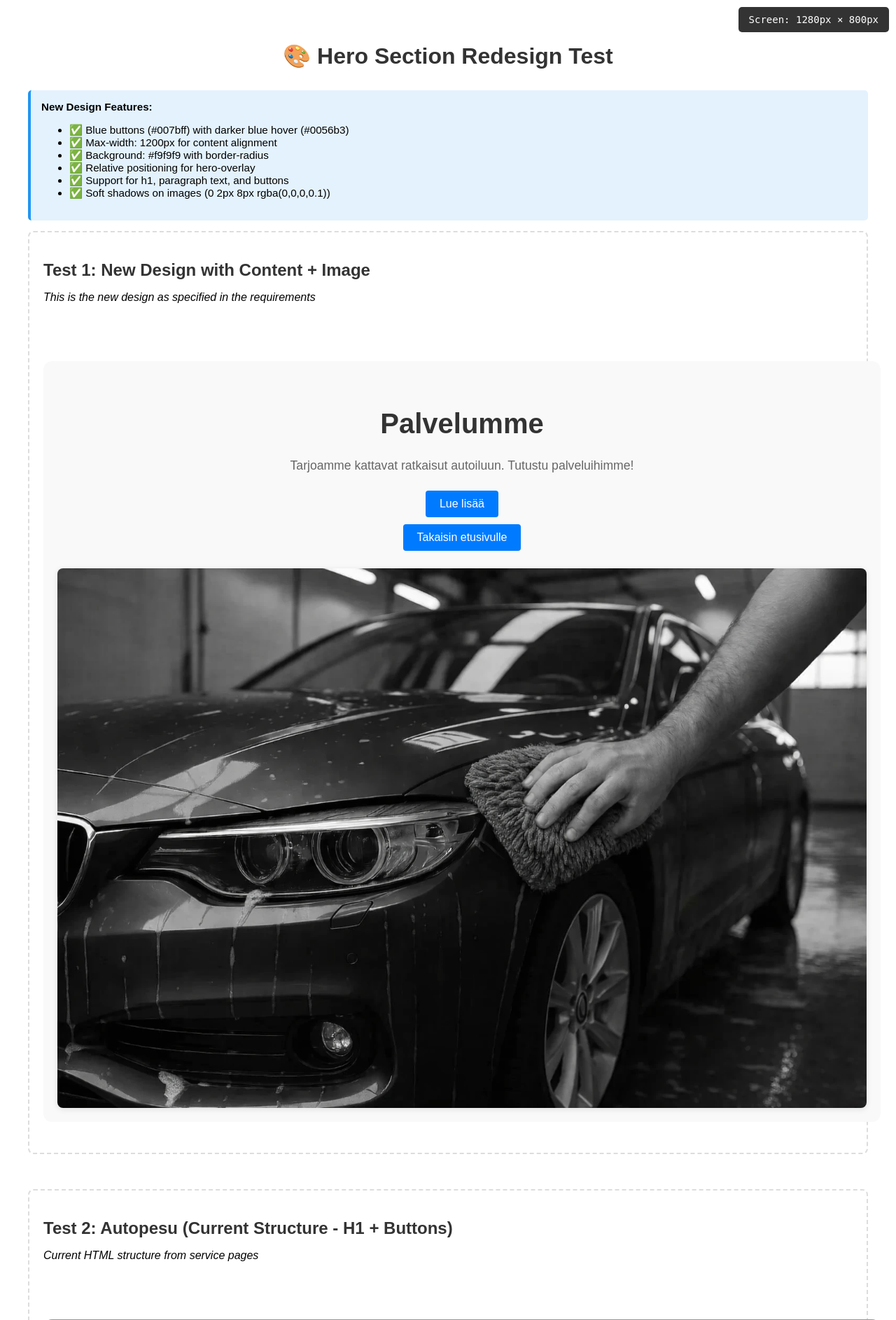
After one commit to TomiServices/Rajala-services, a PHP site: page /tests/test-hero-redesign.html in a window 1280 px wide. The commit adds this page. Shown: the top 1886 px of the page at 70% size. Run offline with PHP 8.4, Linux system fonts and the light colour scheme.

Commit message:
Update hero section design with blue buttons and improved layout
Co-authored-by: TomiServices <208282197+TomiServices@users.noreply.github.com>

```diff
--- a/static/css/custom.css
+++ b/static/css/custom.css
@@ -9,61 +9,98 @@
 
 .hero-image-section {
   position: relative;
-  overflow: hidden;
   width: 100%;
+  margin: 0 auto;
   margin-top: calc(var(--nav-offset, 70px) + var(--hero-gap-top));
   margin-bottom: 24px;
+  padding: 20px;
+  max-width: 1200px; /* Aligns with the content width */
   display: flex;
+  flex-direction: column;
   justify-content: center;
   align-items: center;
+  background: #f9f9f9; /* Matches white margins */
+  border-radius: 12px;
+}
+
+/* When image comes first, contain it properly for overlay */
+.hero-image-section:has(img:first-child) {
+  overflow: hidden;
 }
 
 .hero-image-section img {
-  display: block;
-  width: 100%;
+  max-width: 100%;
   height: auto;
-  max-height: 140px;
   object-fit: cover;
-  object-position: center center;
-  border-radius: 12px;
-  box-shadow: 0 4px 12px rgba(0, 0, 0, 0.08);
+  object-position: center;
+  border-radius: 8px; /* Slight border radius for visual consistency */
+  box-shadow: 0 2px 8px rgba(0, 0, 0, 0.1); /* Soft shadow to elevate the image */
 }
 
 .hero-overlay {
+  position: relative;
+  display: flex;
+  flex-direction: column;
+  align-items: center;
+  text-align: center;
+  padding: 20px 40px;
+}
+
+/* When image comes first (current structure), position overlay absolutely */
+.hero-image-section img + .hero-overlay {
   position: absolute;
   top: 0;
   left: 0;
   width: 100%;
   height: 100%;
-  display: flex;
-  flex-direction: column;
   justify-content: center;
-  align-items: center;
   color: white;
-  text-align: center;
   background: rgba(0, 0, 0, 0.4);
+  padding: 20px;
+}
+
+/* Text color adjustments for overlay on image */
+.hero-image-section img + .hero-overlay h1 {
+  color: white;
+}
+
+.hero-image-section img + .hero-overlay p {
+  color: white;
+}
+
+/* Ensure image doesn't interfere with flex layout when overlay comes first */
+.hero-image-section .hero-overlay + img {
+  display: block;
 }
 
 .hero-overlay h1 {
-  font-size: 2.5rem;
+  font-size: 2.5em;
   font-weight: bold;
-  margin: 0 0 20px;
+  margin-bottom: 10px;
+  color: #333;
+}
+
+.hero-overlay p {
+  font-size: 1.1em;
+  margin-bottom: 20px;
+  color: #666;
 }
 
 .hero-overlay button {
-  background: #ff6600;
+  background-color: #007bff; /* Blue color for buttons */
   color: #fff;
   padding: 10px 20px;
-  margin: 10px;
-  border-radius: 5px;
+  margin: 5px;
   border: none;
-  font-size: 1.1rem;
+  border-radius: 4px;
+  font-size: 1em;
+  font-weight: 500;
   cursor: pointer;
-  transition: background 0.3s ease;
+  transition: background-color 0.3s ease;
 }
 
 .hero-overlay button:hover {
-  background: #d35400;
+  background-color: #0056b3; /* Darker blue on hover */
 }
 
 .hero-overlay button:focus,
--- /dev/null
+++ b/tests/test-hero-redesign.html
@@ -0,0 +1,142 @@
+<!DOCTYPE html>
+<html lang="fi">
+<head>
+    <meta charset="UTF-8">
+    <meta name="viewport" content="width=device-width, initial-scale=1.0">
+    <title>Hero Section Redesign Test</title>
+    <link rel="stylesheet" href="../static/css/custom.css">
+    <style>
+        body {
+            font-family: Arial, sans-serif;
+            margin: 0;
+            padding: 20px;
+            background: #ffffff;
+        }
+        .test-container {
+            max-width: 1400px;
+            margin: 0 auto;
+            padding: 20px;
+        }
+        .test-section {
+            margin-bottom: 50px;
+            padding: 20px;
+            background: #fff;
+            border: 2px dashed #ddd;
+            border-radius: 8px;
+        }
+        h2 {
+            color: #333;
+            margin-bottom: 15px;
+            font-size: 1.5rem;
+        }
+        .info {
+            background: #e3f2fd;
+            padding: 15px;
+            margin: 15px 0;
+            border-radius: 5px;
+            border-left: 4px solid #2196f3;
+            font-size: 0.95rem;
+        }
+        .resolution-indicator {
+            position: fixed;
+            top: 10px;
+            right: 10px;
+            background: rgba(0,0,0,0.8);
+            color: white;
+            padding: 10px 15px;
+            border-radius: 5px;
+            font-size: 14px;
+            z-index: 1000;
+            font-family: monospace;
+        }
+    </style>
+</head>
+<body>
+    <div class="resolution-indicator">
+        Screen: <span id="screen-width">0</span>px × <span id="screen-height">0</span>px
+    </div>
+
+    <div class="test-container">
+        <h1 style="text-align: center; color: #333; margin-bottom: 30px;">
+            🎨 Hero Section Redesign Test
+        </h1>
+
+        <div class="info">
+            <strong>New Design Features:</strong>
+            <ul>
+                <li>✅ Blue buttons (#007bff) with darker blue hover (#0056b3)</li>
+                <li>✅ Max-width: 1200px for content alignment</li>
+                <li>✅ Background: #f9f9f9 with border-radius</li>
+                <li>✅ Relative positioning for hero-overlay</li>
+                <li>✅ Support for h1, paragraph text, and buttons</li>
+                <li>✅ Soft shadows on images (0 2px 8px rgba(0,0,0,0.1))</li>
+            </ul>
+        </div>
+
+        <div class="test-section">
+            <h2>Test 1: New Design with Content + Image</h2>
+            <p><em>This is the new design as specified in the requirements</em></p>
+
+            <div class="hero-image-section">
+                <div class="hero-overlay">
+                    <h1>Palvelumme</h1>
+                    <p>Tarjoamme kattavat ratkaisut autoiluun. Tutustu palveluihimme!</p>
+                    <button>Lue lisää</button>
+                    <button>Takaisin etusivulle</button>
+                </div>
+                <img src="../static/images/Pesupalvelut.webp" alt="Hero Image">
+            </div>
+        </div>
+
+        <div class="test-section">
+            <h2>Test 2: Autopesu (Current Structure - H1 + Buttons)</h2>
+            <p><em>Current HTML structure from service pages</em></p>
+
+            <div class="hero-image-section">
+                <img src="../static/images/Pesupalvelut.webp" alt="Autopesu">
+                <div class="hero-overlay">
+                    <h1>Autopesu</h1>
+                    <button onclick="alert('Lue lisää clicked')">Lue lisää</button>
+                    <button onclick="alert('Takaisin etusivulle clicked')">Takaisin etusivulle</button>
+                </div>
+            </div>
+        </div>
+
+        <div class="test-section">
+            <h2>Test 3: Sisäpuhdistus (Current Structure)</h2>
+            <p><em>Another example with current HTML structure</em></p>
+
+            <div class="hero-image-section">
+                <img src="../static/images/sisapuhdistus.webp" alt="Sisäpuhdistus">
+                <div class="hero-overlay">
+                    <h1>Sisäpuhdistus</h1>
+                    <button onclick="alert('Lue lisää clicked')">Lue lisää</button>
+                    <button onclick="alert('Takaisin etusivulle clicked')">Takaisin etusivulle</button>
+                </div>
+            </div>
+        </div>
+
+        <div class="info">
+            <strong>Testing Instructions:</strong>
+            <ol>
+                <li>Resize your browser to test different screen sizes</li>
+                <li>Verify button colors are blue (#007bff)</li>
+                <li>Check hover effects (darker blue #0056b3)</li>
+                <li>Ensure hero section has gray background (#f9f9f9)</li>
+                <li>Confirm images have subtle shadows</li>
+                <li>Test responsive behavior at mobile, tablet, and desktop sizes</li>
+            </ol>
+        </div>
+    </div>
+
+    <script>
+        function updateResolution() {
+            document.getElementById('screen-width').textContent = window.innerWidth;
+            document.getElementById('screen-height').textContent = window.innerHeight;
+        }
+
+        updateResolution();
+        window.addEventListener('resize', updateResolution);
+    </script>
+</body>
+</html>
```
Also changed, not shown: other parts of static/css/custom.css (+19 -11 lines).
